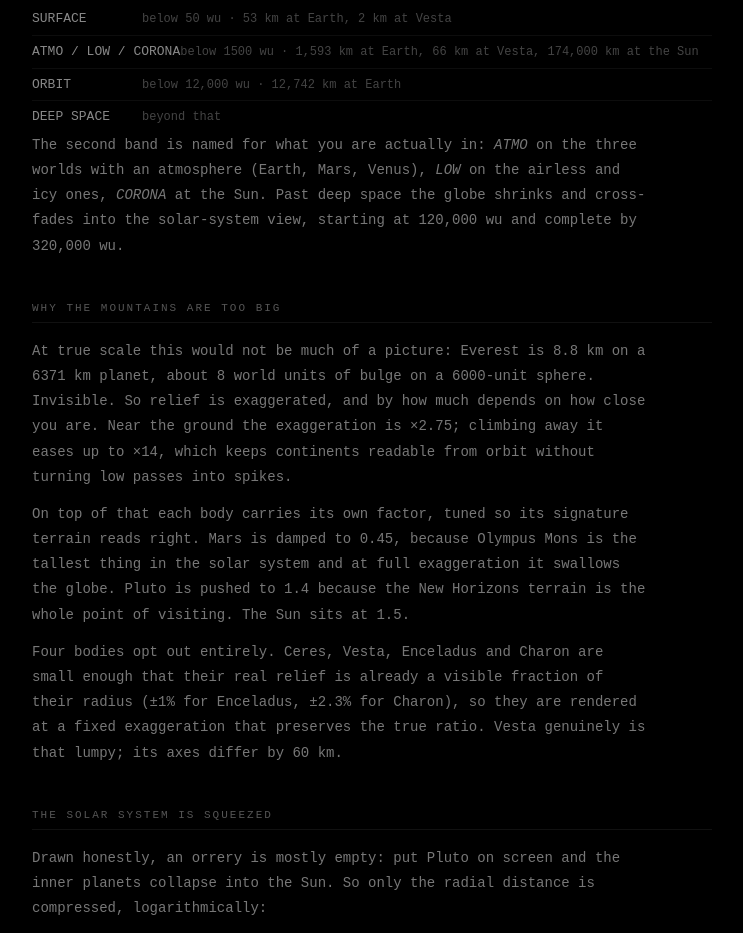
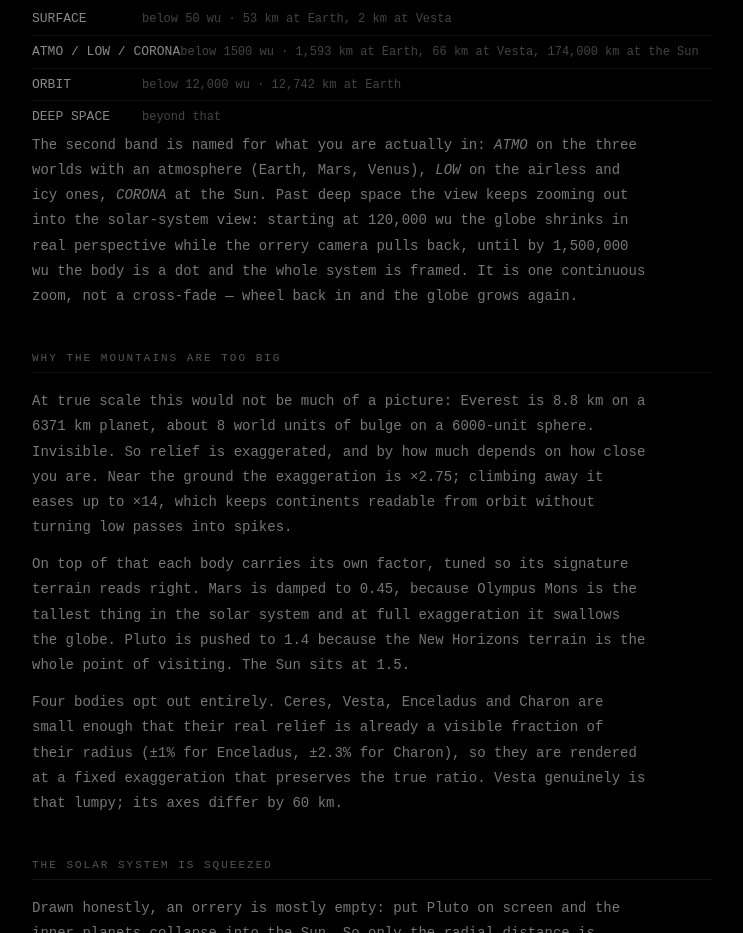
Before and after one commit to idle-intelligence/ridgeline, a website: page web/about.html in a window 1280 px wide. Shown: the part 1848-2781 px from the top of the page, without its empty margins (268-1011 px from the left). Drawn offline with Linux system fonts and the light colour scheme.

Commit message:
about: SYSTEM view is a zoom out to 1.5M wu, not a 320k cross-fade

```diff
--- a/web/about.html
+++ b/web/about.html
@@ -256,8 +256,11 @@
       <p>
         The second band is named for what you are actually in: <em>ATMO</em> on the three
         worlds with an atmosphere (Earth, Mars, Venus), <em>LOW</em> on the airless and icy
-        ones, <em>CORONA</em> at the Sun. Past deep space the globe shrinks and cross-fades into
-        the solar-system view, starting at 120,000 wu and complete by 320,000 wu.
+        ones, <em>CORONA</em> at the Sun. Past deep space the view keeps zooming out into the
+        solar-system view: starting at 120,000 wu the globe shrinks in real perspective while
+        the orrery camera pulls back, until by 1,500,000 wu the body is a dot and the whole
+        system is framed. It is one continuous zoom, not a cross-fade — wheel back in and the
+        globe grows again.
       </p>
 
     </section>
```
